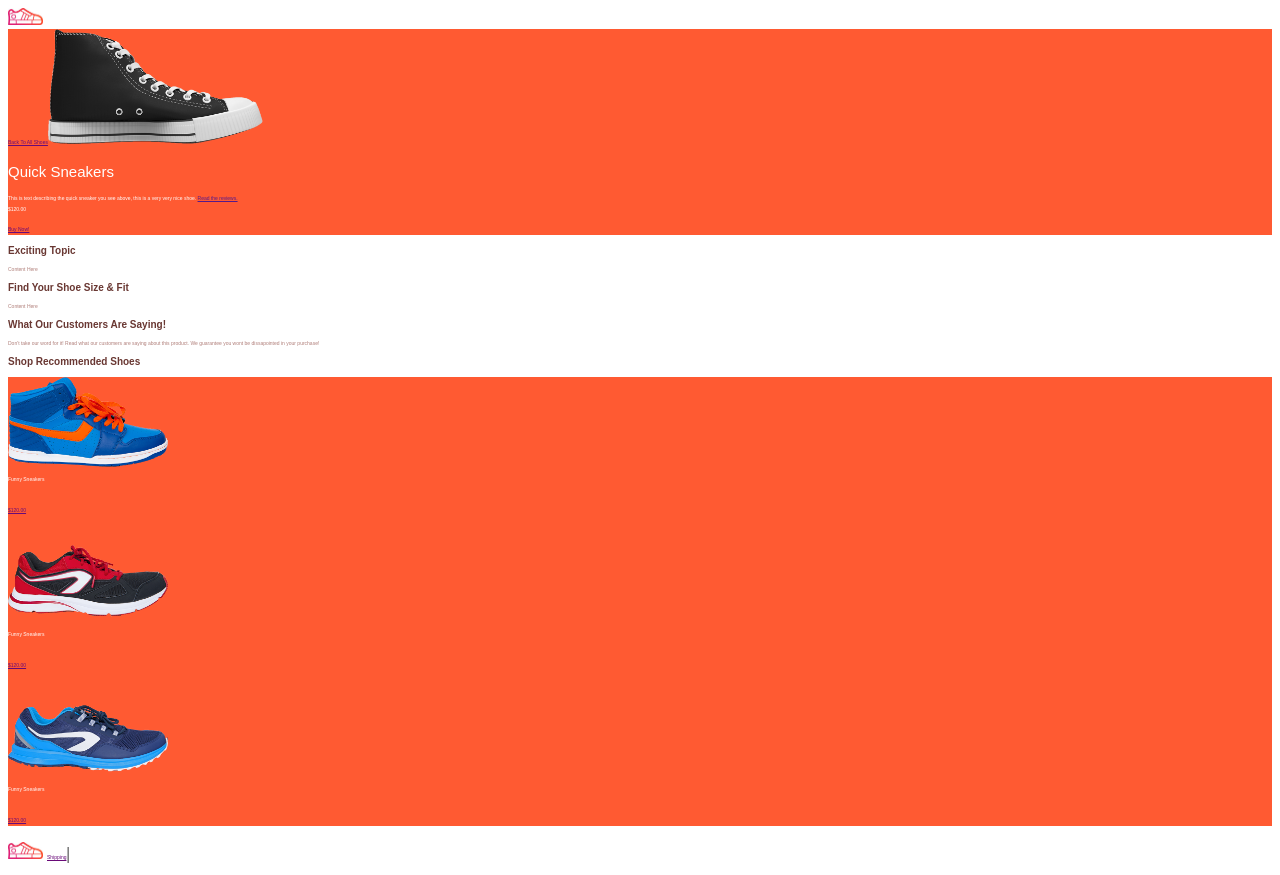
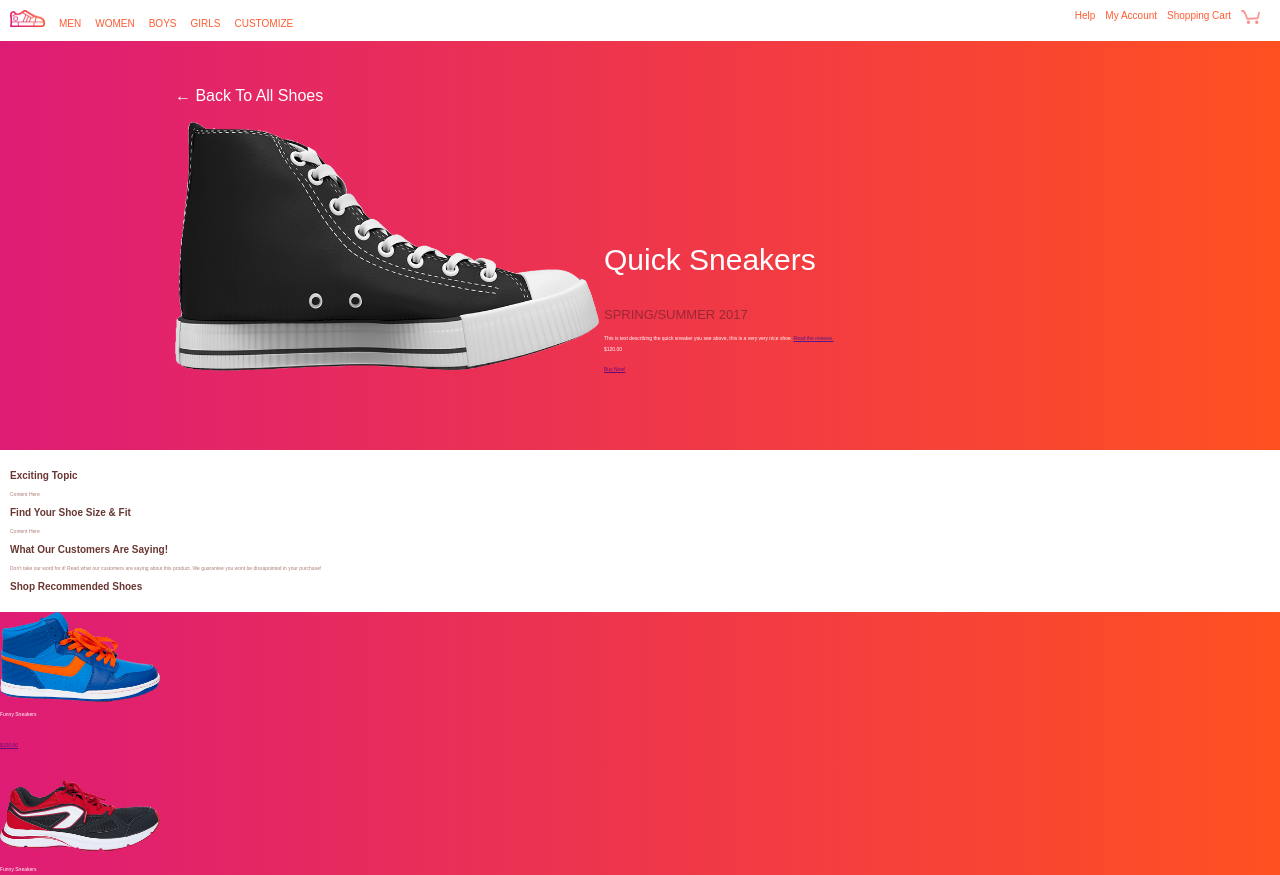
Before and after one commit to tommy6th/Homework, a plain HTML site: page index.html in a window 1280 px wide. Shown: the top 875 px of the page. Drawn offline with Linux system fonts and the light colour scheme.

Commit message:
Day 2 commit

```diff
--- a/index.html
+++ b/index.html
@@ -5,15 +5,32 @@
     <link href="styles.css" rel="stylesheet" type="text/css">
   </head>
   <body>
-    <img class="logo" src="images/logo.jpg"/>
-    <div class="orange">
-      <a class="funny-price" href="">Back To All Shoes</a><img class="size" src="images/shoe1.png"/>
-      <p class="font">Quick Sneakers</p>
-      <p class="small-text">This is text describing the quick sneaker you see above, this is a very very nice shoe. <a href=""> Read the reviews.</a></p>
-      <p class="small-text">$120.00</p>
-      <a href="" class="funny-price">Buy Now!</a>
+    <div class="white">
+      <img class="logo" src="images/logo.jpg"/>
+      <a class="top-bar" href="">MEN</a>
+      <a class="top-bar" href="">WOMEN</a>
+      <a class="top-bar" href="">BOYS</a>
+      <a class="top-bar" href="">GIRLS</a>
+      <a class="top-bar" href="">CUSTOMIZE</a>
+      <img class="cart right" src="images/cart.jpg"/>
+      <a class="right" href="">Shopping Cart</a>
+      <a class="right" href="">My Account</a>
+      <a class="right" href="">Help</a>
     </div>
-    <div2>
+    <section class="orange">
+      <div class="inline pad">
+       <p class="back-shoes">&#8592; Back To All Shoes</p>
+       <img class="size" src="images/shoe1.png"/>
+      </div>
+      <div class="inline">
+       <p class="font">Quick Sneakers</p>
+       <p class="under-text">SPRING/SUMMER 2017</p>
+       <p class="small-text">This is text describing the quick sneaker you see above, this is a very very nice shoe. <a href=""> Read the reviews.</a></p>
+       <p class="small-text">$120.00</p>
+       <a href="" class="funny-price">Buy Now!</a>
+      </div>
+    </section>
+    <div class="white">
       <p class="middle-text">Exciting Topic</p>
       <p class="middle-small">Content Here</p>
       <p class="middle-text">Find Your Shoe Size & Fit</p>
@@ -21,7 +38,7 @@
       <p class="middle-text">What Our Customers Are Saying!</p>
       <p class="middle-small">Don't take our word for it! Read what our customers are saying about this product. We guarantee you wont be dissapointed in your purchase!</p>
       <p class="middle-text">Shop Recommended Shoes</p>
-    </div2>
+    </div>
     <div class="orange">
       <img class="size-set" src="images/shoe2.png"/>
       <p class="small-text">Funny Sneakers</p>
@@ -33,6 +50,8 @@
       <p class="small-text">Funny Sneakers</p>
       <p><a href="" class="funny-price">$120.00</a></p>
     </div>
-    <p><img class="logo" src="images/logo.jpg"/> <a class="funny-price" href="">Shipping</a>|</p>
+    <div class="white">
+    <img class="logo" src="images/logo.jpg"/> <a class="funny-price" href="">Shipping</a> | <a class="funny-price" href="">Terms & Conditions</a> | <
+    </div>
   </body>
 </html>
--- a/styles.css
+++ b/styles.css
@@ -1,20 +1,52 @@
+body {
+  background-color: black;
+  margin: 0px;
+}
+
+.white {
+  background-color: white;
+  padding: 10px;
+}
+
 .logo {
  height: 17px;
  width: 35px;
+ padding-right: 10px;
+}
+
+.cart {
+  width: 19px;
+  height: 14px;
+}
+
+.right {
+  color: rgb(255, 90, 50);
+  text-decoration: none;
+  font-family: arial, sans-serif;
+  padding-right: 10px;
+  float: right;
+  font-size: 10px;
 }
 
 .orange {
-  background-color: rgb(255, 90, 50);
+  background-color: rgb(255, 80, 200);
+  background: linear-gradient(to right, rgb(222, 28, 117), rgb(255, 80, 33))
 }
 
 .size {
-  height: 115px;
-  width: 215px;
+  height: 250px;
+  width: 425px;
 }
 
 .font {
-  font-size: 15px;
+  font-size: 30px;
   color: white;
+  font-family: arial, sans-serif;
+}
+
+.under-text {
+  font-size: 13px;
+  color: rgb(153, 40, 53);
   font-family: arial, sans-serif;
 }
 
@@ -34,12 +66,13 @@
 .middle-small {
   font-size: 5px;
   font-family: arial, sans-serif;
-  color: rgb(175, 125, 120)
+  color: rgb(175, 125, 120);
 }
 
 .size-set {
   height: 90px;
   width: 160px;
+  display: inline-block;
 }
 
 .funny-price {
@@ -48,3 +81,34 @@
   font-family: arial, sans-serif;
   text-decoration: underline;
 }
+
+.margin {
+  margin-top: 0px;
+}
+
+.inline {
+  display: inline-block;
+}
+
+.pad {
+  padding-left: 175px;
+  padding-top: 30px;
+  padding-bottom: 75px;
+}
+
+.top-bar {
+  color: rgb(255, 90, 50);
+  text-decoration: none;
+  font-family: arial, sans-serif;
+  padding-right: 10px;
+  font-size: 10px;
+}
+
+a:hover {
+  color: rgb(153, 40, 53);
+}
+
+.back-shoes {
+  font-family: arial, sans-serif;
+  color: white;
+}
```
